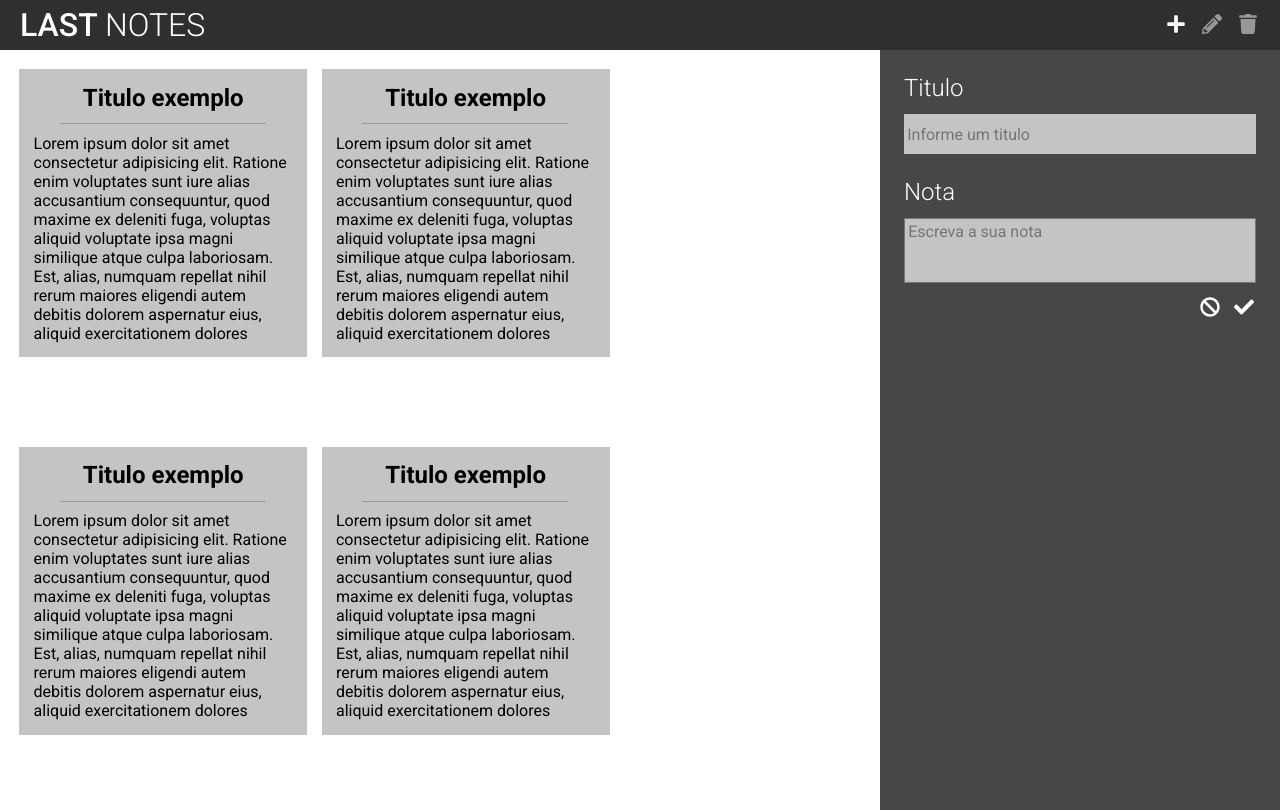
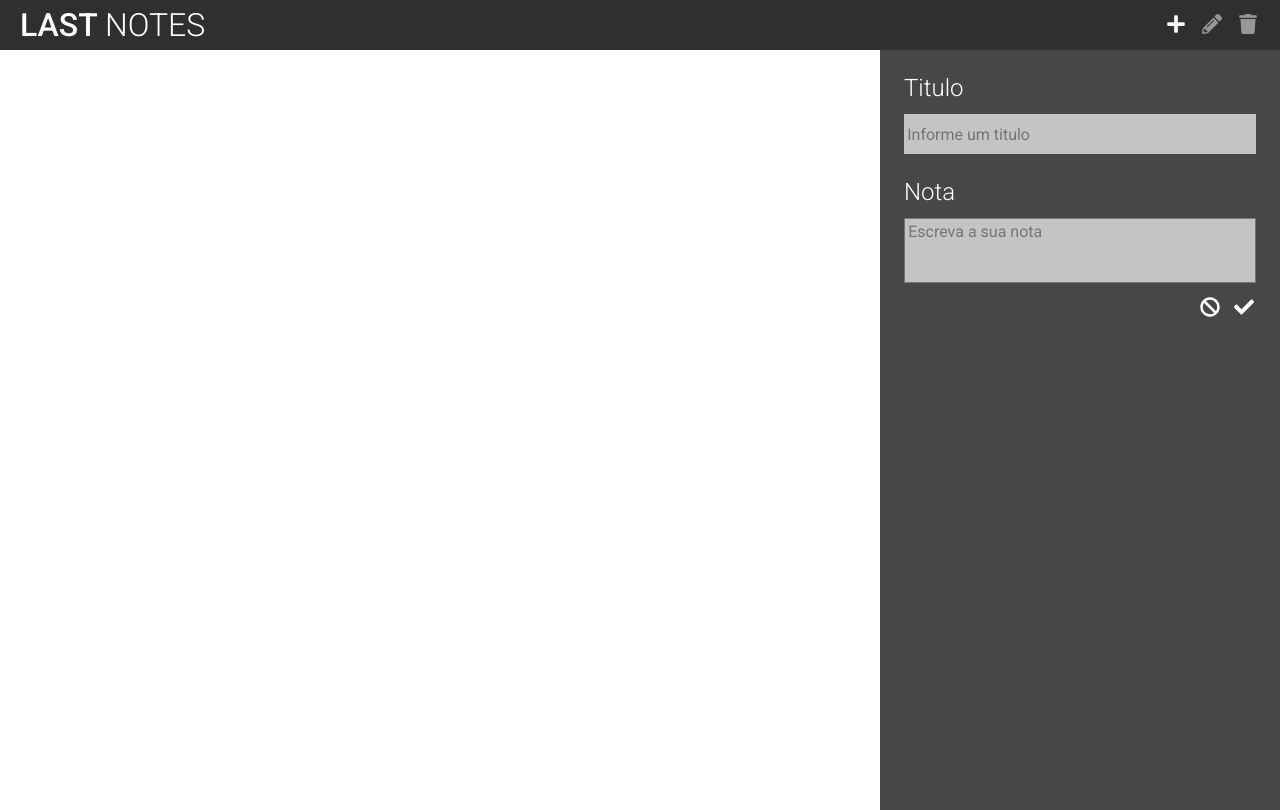
Before and after one commit to clepverse/react-ts-notes, a React (Vite) app: page / in a window 1280 px wide. Built offline with nearby package versions, Linux system fonts and the light colour scheme.

Commit message:
NoteListContext noteList, setNoteList

```diff
--- a/src/components/Note/index.tsx
+++ b/src/components/Note/index.tsx
@@ -1,26 +1,33 @@
-import React, { useState } from "react";
-import { useHightlight } from "../../context/HightlightContext";
+import React from "react";
 
 import "./styles.scss";
 
-export default function Note() {
-  const { hightlight, setHightlight } = useHightlight();
+interface HighlightProps {
+  highlight: boolean;
+  setHighlight: (highlight: boolean) => void;
+}
 
+interface NoteListProps {
+  id: number;
+  title: string;
+  description: string;
+}
+
+export default function Note({
+  id,
+  title,
+  description,
+  highlight,
+  setHighlight,
+}: NoteListProps & HighlightProps) {
   return (
     <div
-      className={`note ${hightlight && "hightlight"}`}
-      onClick={() => setHightlight(!hightlight)}
+      className={`note ${highlight && "hightlight"}`}
+      onClick={() => setHighlight(!highlight)}
     >
-      <h2 className="title">Titulo exemplo</h2>
+      <h2 className="title">{title}</h2>
       <hr />
-      <p className="note-description">
-        Lorem ipsum dolor sit amet consectetur adipisicing elit. Ratione enim
-        voluptates sunt iure alias accusantium consequuntur, quod maxime ex
-        deleniti fuga, voluptas aliquid voluptate ipsa magni similique atque
-        culpa laboriosam. Est, alias, numquam repellat nihil rerum maiores
-        eligendi autem debitis dolorem aspernatur eius, aliquid exercitationem
-        dolores sapiente nisi itaque aut.
-      </p>
+      <p className="note-description">{description}</p>
     </div>
   );
 }
--- a/src/components/Notes/index.tsx
+++ b/src/components/Notes/index.tsx
@@ -1,15 +1,27 @@
-import React from "react";
+import React, { useState } from "react";
+import { useHighlight } from "../../context/HighlightContext";
+import { useNoteList } from "../../context/NoteListContext";
 import Note from "../Note";
 
 import "./styles.scss";
 
 export default function Notes() {
+  const { highlight, setHighlight } = useHighlight();
+
+  const { noteList, setNoteList } = useNoteList();
+
   return (
     <section className="notes">
-      <Note />
-      <Note />
-      <Note />
-      <Note />
+      {noteList.map((note) => (
+        <Note
+          key={note.id}
+          id={note.id}
+          title={note.title}
+          description={note.description}
+          highlight={highlight}
+          setHighlight={setHighlight}
+        />
+      ))}
     </section>
   );
 }
--- /dev/null
+++ b/src/context/HighlightContext.tsx
@@ -0,0 +1,44 @@
+import React, { useState, useContext, createContext } from "react";
+
+interface HighlightContextProps {
+  children: React.ReactNode;
+}
+
+const initialValue = {
+  highlight: false,
+  setHighlight: () => {},
+};
+
+interface HighlightContextType {
+  highlight: boolean;
+  setHighlight: (newState: boolean) => void;
+}
+
+const HighlightContext = createContext<HighlightContextType>(initialValue);
+
+export default function HighlightProvider({ children }: HighlightContextProps) {
+  const [highlight, setHighlight] = useState(initialValue.highlight);
+
+  return (
+    <HighlightContext.Provider
+      value={{
+        highlight,
+        setHighlight,
+      }}
+    >
+      {children}
+    </HighlightContext.Provider>
+  );
+}
+
+export function useHighlight() {
+  const context = useContext(HighlightContext);
+
+  const { highlight, setHighlight } = context;
+
+  if (!context) {
+    throw new Error("useHighlight deve ser usado em um HighlightProvider");
+  }
+
+  return { highlight, setHighlight };
+}
--- a/src/context/HightlightContext.tsx
+++ /dev/null
@@ -1,46 +0,0 @@
-import React, { useState, useContext, createContext } from "react";
-
-interface HightlightContextProps {
-  children: React.ReactNode;
-}
-
-const initialValue = {
-  hightlight: false,
-  setHightlight: () => {},
-};
-
-interface HightlightContextType {
-  hightlight: boolean;
-  setHightlight: (newState: boolean) => void;
-}
-
-const HightlightContext = createContext<HightlightContextType>(initialValue);
-
-export default function HightlightProvider({
-  children,
-}: HightlightContextProps) {
-  const [hightlight, setHightlight] = useState(initialValue.hightlight);
-
-  return (
-    <HightlightContext.Provider
-      value={{
-        hightlight,
-        setHightlight,
-      }}
-    >
-      {children}
-    </HightlightContext.Provider>
-  );
-}
-
-export function useHightlight() {
-  const context = useContext(HightlightContext);
-
-  const { hightlight, setHightlight } = context;
-
-  if (!context) {
-    throw new Error("useHightlight deve ser usado em um HightlightProvider");
-  }
-
-  return { hightlight, setHightlight };
-}
--- a/src/context/NoteListContext.tsx
+++ b/src/context/NoteListContext.tsx
@@ -1,31 +1,26 @@
-import React, { useState, useContext, createContext } from "react";
+import React, { useState, useContext, createContext, ReactNode } from "react";
 
-interface NoteListContextProps {
-  children: React.ReactNode;
+interface NoteListProviderProps {
+  children: ReactNode;
 }
 
-const valueInitial = {
-  noteList: [],
-  setNoteList: () => {},
-};
-
-interface NoteListContextType {
-  noteList: unknown[];
-  setNoteList: (newNoteList: []) => void;
+interface NoteList {
+  id: number;
+  title: string;
+  description: string;
+}
+interface NoteListType {
+  noteList: NoteList[];
+  setNoteList: (newState: NoteList[]) => void;
 }
 
-const NoteListContext = createContext<NoteListContextType>(valueInitial);
+const NoteListContext = createContext<NoteListType>({} as NoteListType);
 
-export default function NoteListProvider({ children }: NoteListContextProps) {
-  const [noteList, setNoteList] = useState(valueInitial.noteList);
+export default function NoteListProvider({ children }: NoteListProviderProps) {
+  const [noteList, setNoteList] = useState<NoteList[]>([]);
 
   return (
-    <NoteListContext.Provider
-      value={{
-        noteList,
-        setNoteList,
-      }}
-    >
+    <NoteListContext.Provider value={{ noteList, setNoteList }}>
       {children}
     </NoteListContext.Provider>
   );
```
Also changed, not shown: src/App.tsx (+6 -3 lines).
